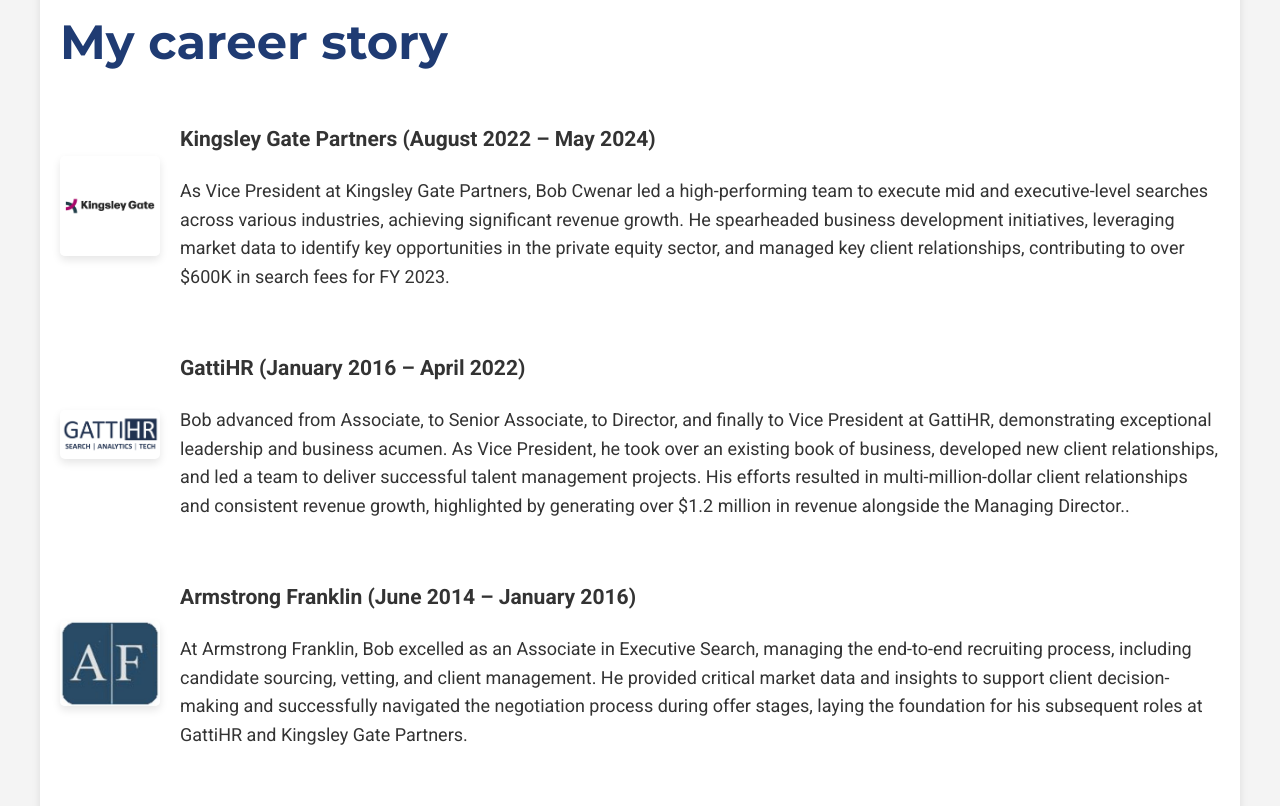
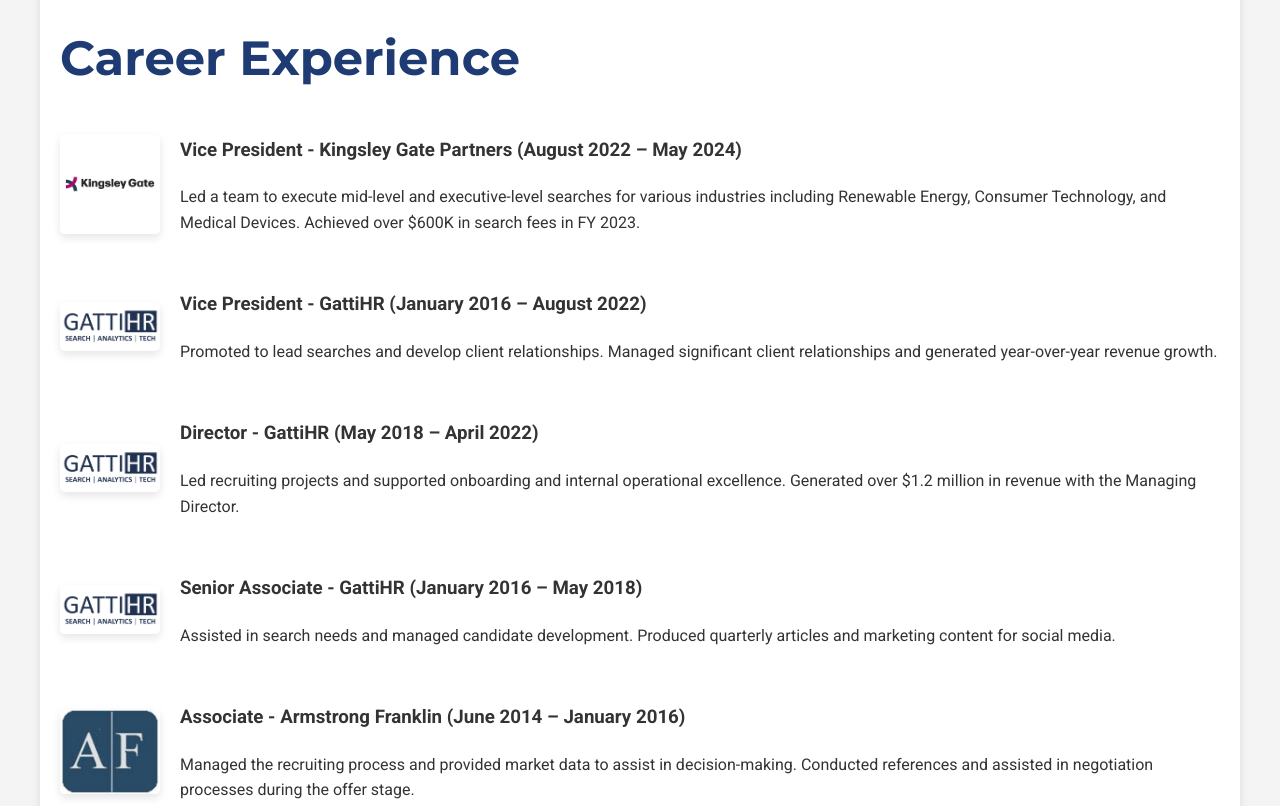
Before and after one commit to rc562/career-site, a plain HTML site: page index.html in a window 1280 px wide. Shown: the part 1740-2546 px from the top of the page. Drawn offline with Linux system fonts and the light colour scheme.

Commit message:
Update index.html

```diff
--- a/index.html
+++ b/index.html
@@ -15,9 +15,7 @@
             background-color: #f4f4f4;
             color: #333;
             overflow-x: hidden;
-    font-size: 18px; /* Increase base font size */
         }
-
         nav {
             background: #1f3b73;
             color: #fff;
@@ -28,29 +26,24 @@ nav {
             z-index: 1000;
             box-shadow: 0 2px 4px rgba(0, 0, 0, 0.1);
         }
-
         nav ul {
             list-style: none;
             display: flex;
             justify-content: center;
             padding: 0;
         }
-
         nav ul li {
             margin: 0 15px;
         }
-
         nav ul li a {
             color: #fff;
             text-decoration: none;
             font-weight: bold;
             transition: color 0.3s;
         }
-
         nav ul li a:hover {
             color: #ff9800;
         }
-
         header {
             background: linear-gradient(135deg, #1f3b73, #ff9800);
             color: #fff;
@@ -59,7 +52,6 @@ header {
             position: relative;
             overflow: hidden;
         }
-
         header h1 {
             margin: 0;
             font-size: 4rem;
@@ -67,14 +59,12 @@ header h1 {
             font-weight: 700;
             animation: fadeInDown 1s ease-in-out;
         }
-
         header p {
             margin: 0;
             font-size: 1.5rem;
             font-weight: 400;
             animation: fadeInUp 1s ease-in-out;
         }
-
         header .cta {
             margin-top: 20px;
             padding: 12px 25px;
@@ -86,43 +76,36 @@ header .cta {
             font-size: 1.2rem;
             transition: background 0.3s ease-in-out, transform 0.3s ease-in-out;
         }
-
         header .cta:hover {
             background: #ff9800;
             color: #fff;
             transform: scale(1.05);
         }
-
         @keyframes fadeInDown {
             from { opacity: 0; transform: translateY(-20px); }
             to { opacity: 1; transform: translateY(0); }
         }
-
         @keyframes fadeInUp {
             from { opacity: 0; transform: translateY(20px); }
             to { opacity: 1; transform: translateY(0); }
         }
-
         .container {
             max-width: 1200px;
             margin: 0 auto;
             padding: 40px 20px;
         }
-
         .section {
             padding: 60px 20px;
             margin: 20px 0;
             background: #fff;
             box-shadow: 0 4px 8px rgba(0,0,0,0.1);
             border-radius: 10px;
-    text-align: left; /* Change text alignment to left */
+            text-align: left;
             transition: transform 0.3s ease-in-out;
         }
-
         .section:hover {
             transform: translateY(-10px);
         }
-
         h2 {
             color: #1f3b73;
             margin-bottom: 20px;
@@ -130,12 +113,10 @@ h2 {
             font-family: 'Montserrat', sans-serif;
             font-weight: 700;
         }
-
         .profile-img {
             text-align: center;
             margin-bottom: 40px;
         }
-
         .profile-img img {
             width: 100%;
             max-width: 1200px;
@@ -143,17 +124,14 @@ h2 {
             box-shadow: 0 4px 8px rgba(0, 0, 0, 0.1);
             transition: transform 0.3s ease-in-out;
         }
-
         .profile-img img:hover {
             transform: scale(1.05);
         }
-
         .experience {
             display: flex;
             align-items: center;
             margin-bottom: 20px;
         }
-
         .experience img {
             width: 100px;
             height: auto;
@@ -162,22 +140,18 @@ h2 {
             box-shadow: 0 4px 8px rgba(0, 0, 0, 0.1);
             transition: transform 0.3s ease-in-out;
         }
-
         .experience img:hover {
             transform: scale(1.1);
         }
-
         form {
             display: flex;
             flex-direction: column;
             align-items: center;
         }
-
         form label {
             margin-bottom: 5px;
             font-weight: bold;
         }
-
         form input, form textarea {
             margin-bottom: 10px;
             padding: 10px;
@@ -185,9 +159,7 @@ form input, form textarea {
             border-radius: 5px;
             width: 100%;
             max-width: 400px;
-    font-size: 1.1rem; /* Increase form font size */
         }
-
         form button {
             padding: 12px 25px;
             background: #1f3b73;
@@ -198,12 +170,10 @@ form button {
             font-size: 1.2rem;
             transition: background 0.3s ease-in-out, transform 0.3s ease-in-out;
         }
-
         form button:hover {
             background: #142a5b;
             transform: scale(1.05);
         }
-
         .resume-download {
             margin-top: 20px;
             padding: 12px 25px;
@@ -216,30 +186,25 @@ form button:hover {
             font-size: 1.2rem;
             transition: background 0.3s ease-in-out, transform 0.3s ease-in-out;
         }
-
         .resume-download:hover {
             background: #142a5b;
             transform: scale(1.05);
         }
-
         .social-links {
             display: flex;
             justify-content: center;
             margin-top: 20px;
         }
-
         .social-links a {
             color: #1f3b73;
             margin: 0 10px;
             font-size: 1.5rem;
             transition: color 0.3s ease-in-out, transform 0.3s ease-in-out;
         }
-
         .social-links a:hover {
             color: #ff9800;
             transform: scale(1.1);
         }
-
         footer {
             background: #1f3b73;
             color: #fff;
@@ -248,33 +213,22 @@ footer {
             text-align: center;
             box-shadow: 0 -2px 4px rgba(0, 0, 0, 0.1);
         }
-
         footer ul {
             list-style: none;
             padding: 0;
         }
-
         footer ul li {
             display: inline;
             margin: 0 10px;
         }
-
         footer ul li a {
             color: #fff;
             text-decoration: none;
             transition: color 0.3s, transform 0.3s;
         }
-
         footer ul li a:hover {
             color: #ff9800;
             transform: scale(1.1);
-}
-        }
-        .navbar-hidden {
-            top: -100px; /* Adjust based on navbar height */
-        }
-        .navbar-visible {
-            top: 0;
         }
     </style>
 </head>
@@ -291,7 +245,7 @@ footer ul li a:hover {
     <header>
         <h1>Robert J. Cwenar</h1>
         <p>Talent Acquisition Consultant</p>
-        <a href="https://www.linkedin.com/in/bob-cwenar-75617860?lipi=urn%3Ali%3Apage%3Ad_flagship3_profile_view_base_contact_details%3BrkUDnVWDSnS46WAcbmy5ZA%3D%3D" class="cta">Let's Connect</a>
+        <button class="cta">Let's Connect</button>
     </header>
     <div class="container">
         <section class="section" id="home">
@@ -302,26 +256,40 @@ footer ul li a:hover {
             <p>Hi, I'm Bob Cwenar! With over a decade of experience in Talent Acquisition, I've had the pleasure of helping businesses grow and thrive by finding and nurturing top talent. My journey in the global executive search industry has been incredibly rewarding, filled with opportunities to lead dynamic teams and build lasting relationships with clients from various industries. I specialize in full-cycle recruiting, business development, and using market data to provide strategic insights. My goal is always to make the recruiting process as smooth and effective as possible, utilizing the latest technologies and CRMs to support organizational success. Let's connect and see how we can achieve great things together!</p>
         </section>
         <section class="section" id="career-experience">
-            <h2>My career story</h2>
+            <h2>Career Experience</h2>
             <div class="experience">
                 <img src="logo-kingsleygate.jpg" alt="Kingsley Gate Partners">
                 <div>
-                    <h3>Kingsley Gate Partners (August 2022 – May 2024)</h3>
-                    <p>As Vice President at Kingsley Gate Partners, Bob Cwenar led a high-performing team to execute mid and executive-level searches across various industries, achieving significant revenue growth. He spearheaded business development initiatives, leveraging market data to identify key opportunities in the private equity sector, and managed key client relationships, contributing to over $600K in search fees for FY 2023.</p>
+                    <h3>Vice President - Kingsley Gate Partners (August 2022 – May 2024)</h3>
+                    <p>Led a team to execute mid-level and executive-level searches for various industries including Renewable Energy, Consumer Technology, and Medical Devices. Achieved over $600K in search fees in FY 2023.</p>
                 </div>
             </div>
             <div class="experience">
                 <img src="logo-gattihr.png" alt="GattiHR">
                 <div>
-                    <h3>GattiHR (January 2016 – April 2022)</h3>
-                    <p>Bob advanced from Associate, to Senior Associate, to Director, and finally to Vice President at GattiHR, demonstrating exceptional leadership and business acumen. As Vice President, he took over an existing book of business, developed new client relationships, and led a team to deliver successful talent management projects. His efforts resulted in multi-million-dollar client relationships and consistent revenue growth, highlighted by generating over $1.2 million in revenue alongside the Managing Director..</p>
+                    <h3>Vice President - GattiHR (January 2016 – August 2022)</h3>
+                    <p>Promoted to lead searches and develop client relationships. Managed significant client relationships and generated year-over-year revenue growth.</p>
+                </div>
+            </div>
+            <div class="experience">
+                <img src="logo-gattihr.png" alt="GattiHR">
+                <div>
+                    <h3>Director - GattiHR (May 2018 – April 2022)</h3>
+                    <p>Led recruiting projects and supported onboarding and internal operational excellence. Generated over $1.2 million in revenue with the Managing Director.</p>
+                </div>
+            </div>
+            <div class="experience">
+                <img src="logo-gattihr.png" alt="GattiHR">
+                <div>
+                    <h3>Senior Associate - GattiHR (January 2016 – May 2018)</h3>
+                    <p>Assisted in search needs and managed candidate development. Produced quarterly articles and marketing content for social media.</p>
                 </div>
             </div>
             <div class="experience">
                 <img src="logo-armstrongfranklin.jpg" alt="Armstrong Franklin">
                 <div>
-                    <h3>Armstrong Franklin (June 2014 – January 2016)</h3>
-                    <p>At Armstrong Franklin, Bob excelled as an Associate in Executive Search, managing the end-to-end recruiting process, including candidate sourcing, vetting, and client management. He provided critical market data and insights to support client decision-making and successfully navigated the negotiation process during offer stages, laying the foundation for his subsequent roles at GattiHR and Kingsley Gate Partners.</p>
+                    <h3>Associate - Armstrong Franklin (June 2014 – January 2016)</h3>
+                    <p>Managed the recruiting process and provided market data to assist in decision-making. Conducted references and assisted in negotiation processes during the offer stage.</p>
                 </div>
             </div>
         </section>
@@ -365,55 +333,6 @@ footer ul li a:hover {
             <li><a href="#resume">Resume</a></li>
         </ul>
     </footer>
-    <script>
-        document.addEventListener("DOMContentLoaded", function() {
-            const navbar = document.querySelector("nav");
-
-            // Initially hide the navbar
-            navbar.classList.add("navbar-hidden");
-
-            // Function to show the navbar
-            function showNavbar() {
-                navbar.classList.remove("navbar-hidden");
-                navbar.classList.add("navbar-visible");
-            }
-
-            // Function to hide the navbar
-            function hideNavbar() {
-                navbar.classList.remove("navbar-visible");
-                navbar.classList.add("navbar-hidden");
-            }
-
-            // Event listener for mouse movement
-            document.addEventListener("mousemove", function(event) {
-                if (event.clientY < 50) { // Adjust this value based on sensitivity
-                    showNavbar();
-                } else {
-                    hideNavbar();
-                }
-            });
-
-            // Scroll animations
-            const sections = document.querySelectorAll('.section, header');
-            const options = {
-                threshold: 0.1
-            };
-
-            const observer = new IntersectionObserver(function(entries, observer) {
-                entries.forEach(entry => {
-                    if (!entry.isIntersecting) {
-                        return;
-                    }
-                    entry.target.classList.add('animate-fadeIn');
-                    observer.unobserve(entry.target);
-                });
-            }, options);
-
-            sections.forEach(section => {
-                observer.observe(section);
-            });
-        });
-    </script>
     <script src="https://kit.fontawesome.com/a076d05399.js" crossorigin="anonymous"></script>
 </body>
 </html>
```
Lines whose indentation alone changed are shown as unchanged.
